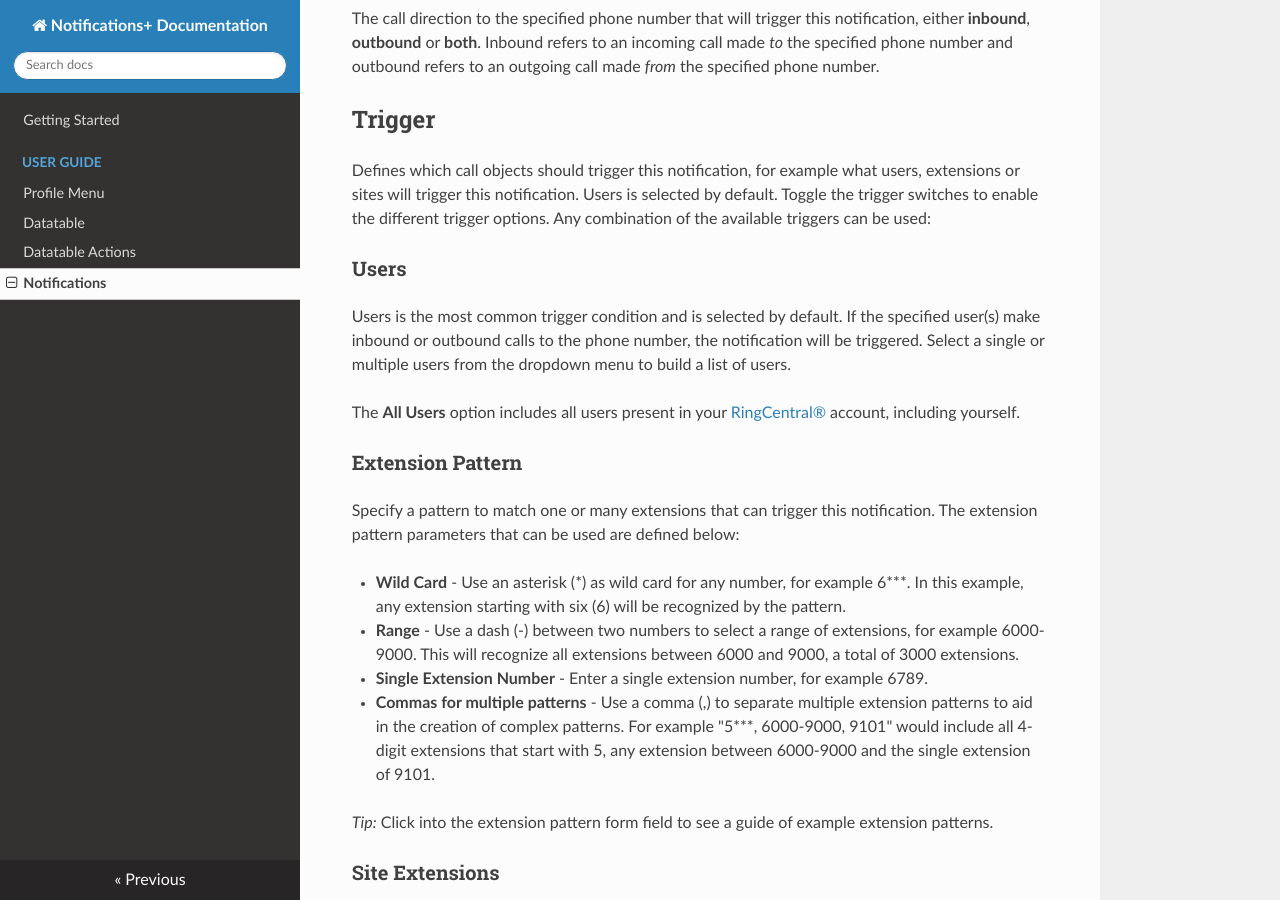
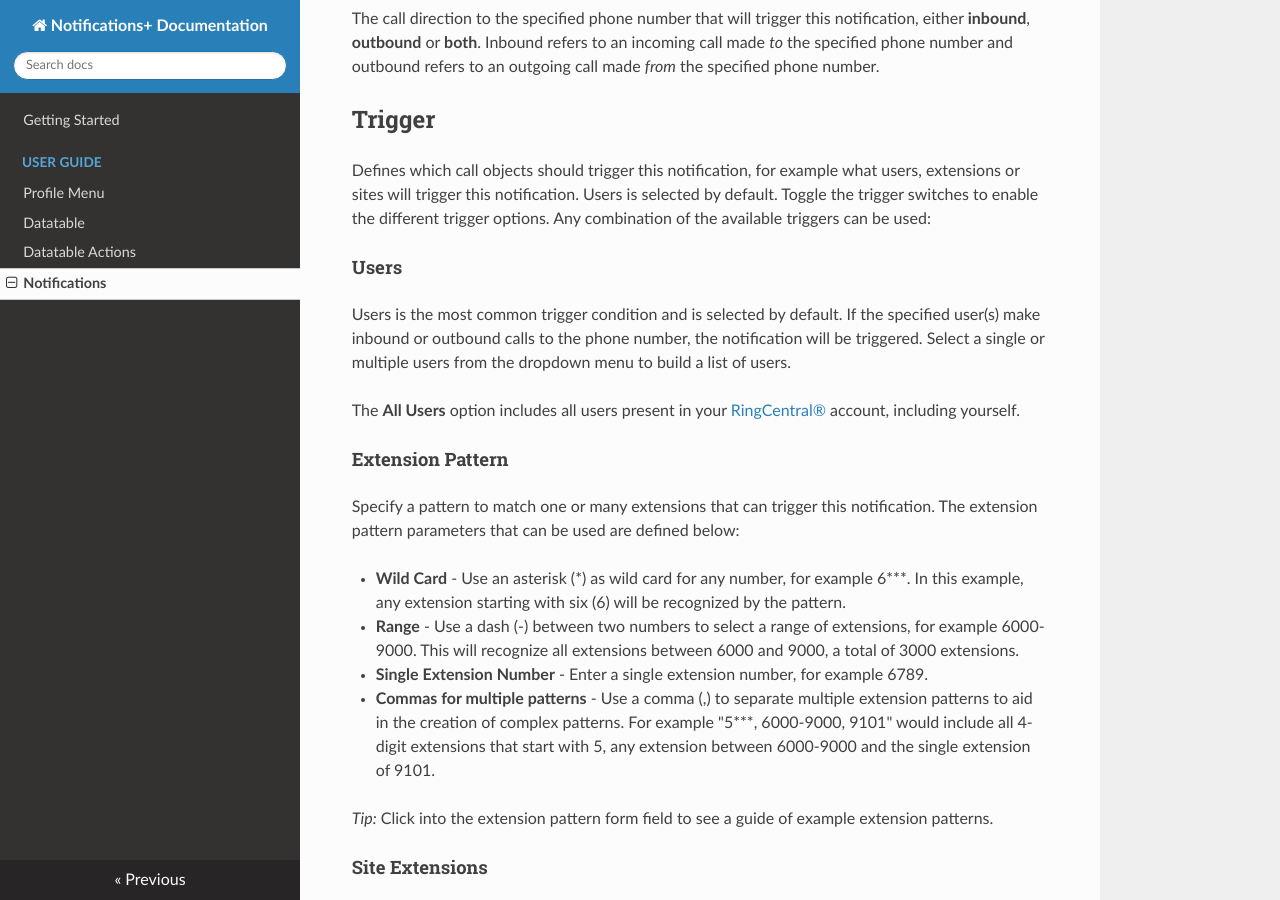
Before and after one commit to RingCentral-Pro-Services/notificationsplus-docs, an MkDocs documentation site: the page built from docs/user-guide/notifications.md, in a window 1280 px wide and 900 px high, scrolled down 1093 px. Built offline with MkDocs 1.6.1, drawn with Linux system fonts in a browser that asks for light colours; nearby versions of some CDN libraries.

```diff
--- a/docs/user-guide/notifications.md
+++ b/docs/user-guide/notifications.md
@@ -22,12 +22,12 @@ The call direction to the specified phone number that will trigger this notifica
 ## Trigger
 Defines which call objects should trigger this notification, for example what users, extensions or sites will trigger this notification. Users is selected by default. Toggle the trigger switches to enable the different trigger options. Any combination of the available triggers can be used:
 
-### Users
+#### Users
 Users is the most common trigger condition and is selected by default.  If the specified user(s) make inbound or outbound calls to the phone number, the notification will be triggered. Select a single or multiple users from the dropdown menu to build a list of users.
 
 The **All Users** option includes all users present in your [RingCentral®](https://ringcentral.com) account, including yourself.
 
-### Extension Pattern
+#### Extension Pattern
 Specify a pattern to match one or many extensions that can trigger this notification. The extension pattern parameters that can be used are defined below:
 
 *  **Wild Card** - Use an asterisk (\*\) as wild card for any number, for example 6***. In this example, any extension starting with six (6) will be recognized by the pattern.
@@ -37,7 +37,7 @@ Specify a pattern to match one or many extensions that can trigger this notifica
 
 *Tip:* Click into the extension pattern form field to see a guide of example extension patterns.
 
-### Site Extensions
+#### Site Extensions
 Extensions belonging to the selected site(s) will trigger the notification. A single site or multiple sites can be defined.
 
 ## Delivery
```
